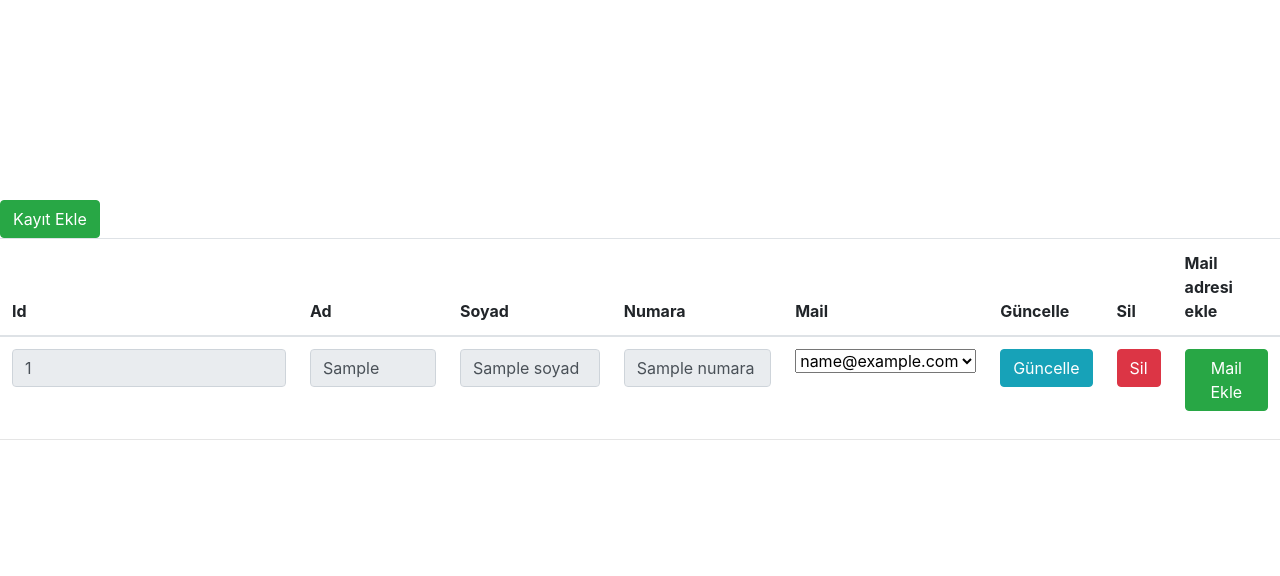
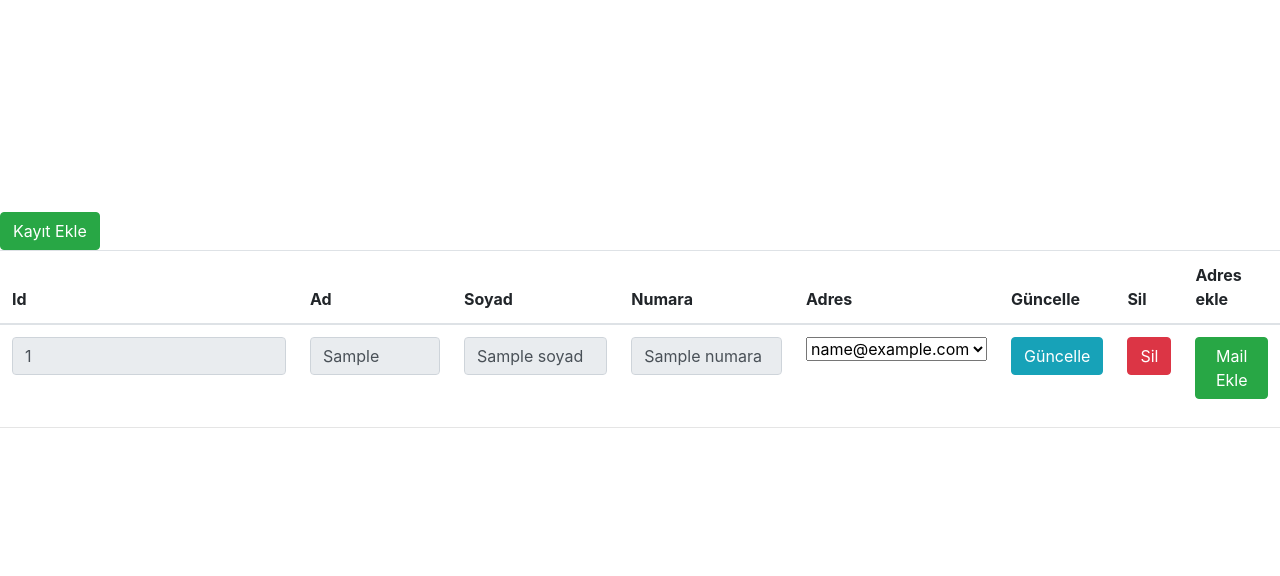
Before and after one commit to kemalhk/rehber-site, a Flask app: template templates/list.html in a window 1280 px wide. Shown: the part 216-792 px from the top of the page. Run offline with Flask 3, Linux system fonts and the light colour scheme; the template is opened without the code that fills it: most values are stand-ins (such as "Sample title", 1, 10 or a date in 2020); parts of the project's set-up code (start-up, migrations or seed data) failed here and were passed over; some libraries are stand-ins or nearby versions.

Commit message:
mail ekleme işlemi adres olarak değiştirildi db revize edildi

```diff
--- a/models/user.py
+++ b/models/user.py
@@ -39,4 +39,8 @@ class Rehber(db.Model):
 class Adres(db.Model):
     id = db.Column(db.Integer, primary_key=True)
     mail = db.Column(db.String(120), unique=True, nullable=False)
+    adres_adi=db.Column(db.String(30),nullable=False)
+    il=db.Column(db.String(20),nullable=False)
+    ilce=db.Column(db.String(25),nullable=False)
+    adres=db.Column(db.String(90),nullable=False)
     rehber_id = db.Column(db.Integer, db.ForeignKey("rehber.id"), nullable=False)
--- a/templates/list.html
+++ b/templates/list.html
@@ -50,10 +50,10 @@
                         <th>Ad</th>
                         <th>Soyad</th>
                         <th>Numara</th>
-                        <th>Mail</th>
+                        <th>Adres</th>
                         <th>Güncelle</th>
                         <th>Sil</th>
-                        <th>Mail adresi ekle</th>
+                        <th>Adres ekle</th>
 
                     </tr>
                 </thead>
```
